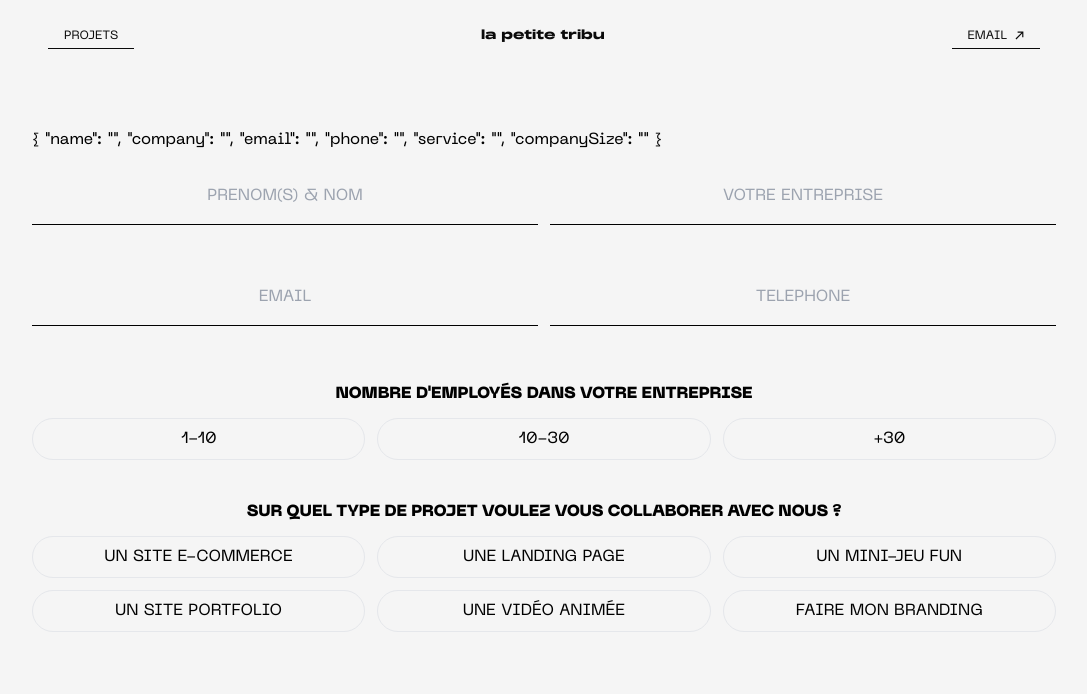
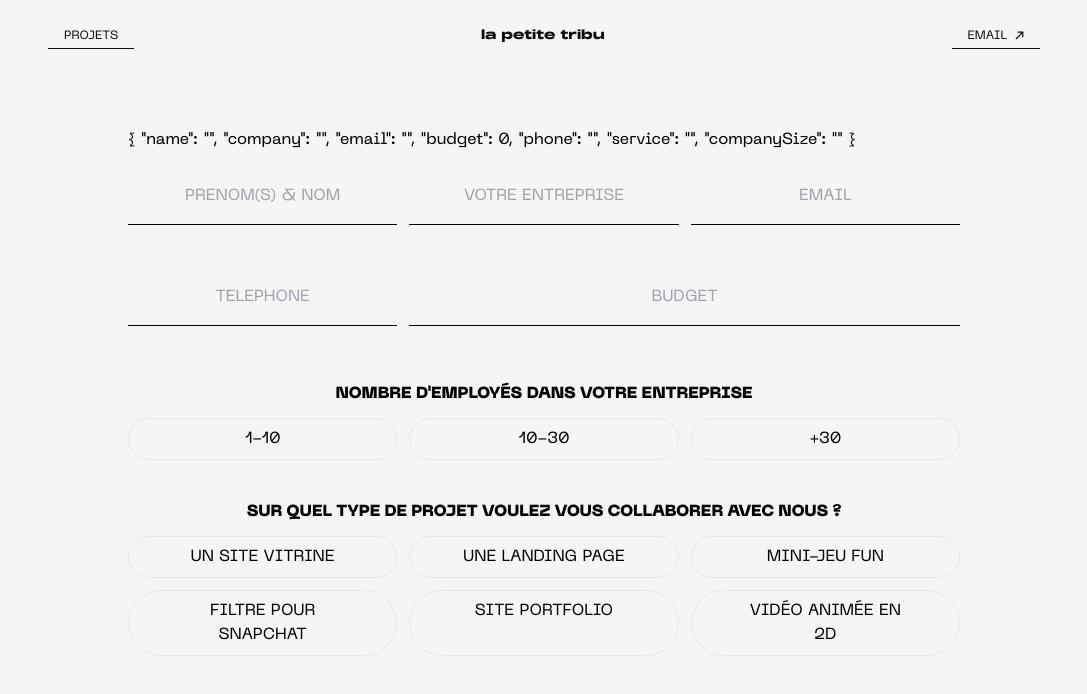
Before and after one commit to abdoulayegning/lapetitetribu, a Vue app: page /brief in a window 1280 px wide. Shown: the top 694 px of the page, without its empty margins (96-1183 px from the left). Built offline with nearby package versions, Linux system fonts and the light colour scheme.

Commit message:
Update Brief.vue

```diff
--- a/src/views/Brief.vue
+++ b/src/views/Brief.vue
@@ -1,11 +1,12 @@
 <template>
-    <div class="w-full pb-40 pt-32 mx-auto container">
+    <div class="w-full pb-40 pt-32 lg:pl-24 lg:pr-24 mx-auto container">
         {{ entry }}
-        <div class="uppercase mb-2 grid lg:grid-cols-2 gap-3">
+        <div class="uppercase mb-2 grid lg:grid-cols-3 gap-3">
             <input v-model="name" placeholder="prénom(s) & nom" class="bg-transparent border-black border-b uppercase text-center" type="text" name="" id="">
             <input v-model="company" placeholder="Votre entreprise" class="bg-transparent border-black border-b uppercase text-center" type="text" name="" id="">
             <input v-model="email" placeholder="Email" class="bg-transparent border-black border-b uppercase text-center" type="text" name="" id="">
             <input v-model="phone" placeholder="Téléphone" class="bg-transparent border-black border-b uppercase text-center" type="text" name="" id="">
+            <input v-model="bugdet" placeholder="Budget" class="bg-transparent lg:col-span-2 border-black border-b uppercase text-center" type="text" name="" id="">
         </div>
         <div class="uppercase mb-3 text-center mt-10 font-semibold">Nombre d'employés dans votre entreprise</div>
         <div class="grid lg:grid-cols-3 gap-3 uppercase justify-center" ref="companySize">
@@ -14,13 +15,13 @@
         <!-- Projet -->
         <div class="uppercase mb-3 mt-10 text-center font-bold">sur quel type de projet voulez vous collaborer avec nous ?</div>
         <div class="grid lg:grid-cols-3 gap-3 uppercase justify-center" ref="services">
-            <div class="btn">un site e-commerce</div>
+            <div class="btn">un site vitrine</div>
             <div class="btn">une landing page</div>
-            <div class="btn">un mini-jeu fun</div>
-            <div class="btn">un site portfolio</div>
-            <div class="btn">une vidéo animée</div>
-            <div class="btn">faire mon branding</div>
-        </div>
+            <div class="btn">mini-jeu fun</div>
+            <div class="btn">filtre pour snapchat</div>
+            <div class="btn">site portfolio</div>
+            <div class="btn">vidéo animée en 2D</div>
+         </div>
 
 
     </div>
@@ -42,12 +43,14 @@ const name = ref('')
 const company = ref('')
 const email = ref('')
 const phone = ref('')
+const budget = ref(0)
 
 let entry = ref(
     {
         name: name,
         company: company,
         email: email,
+        budget: budget,
         phone: phone,
         service: '',
         companySize: ''
```
